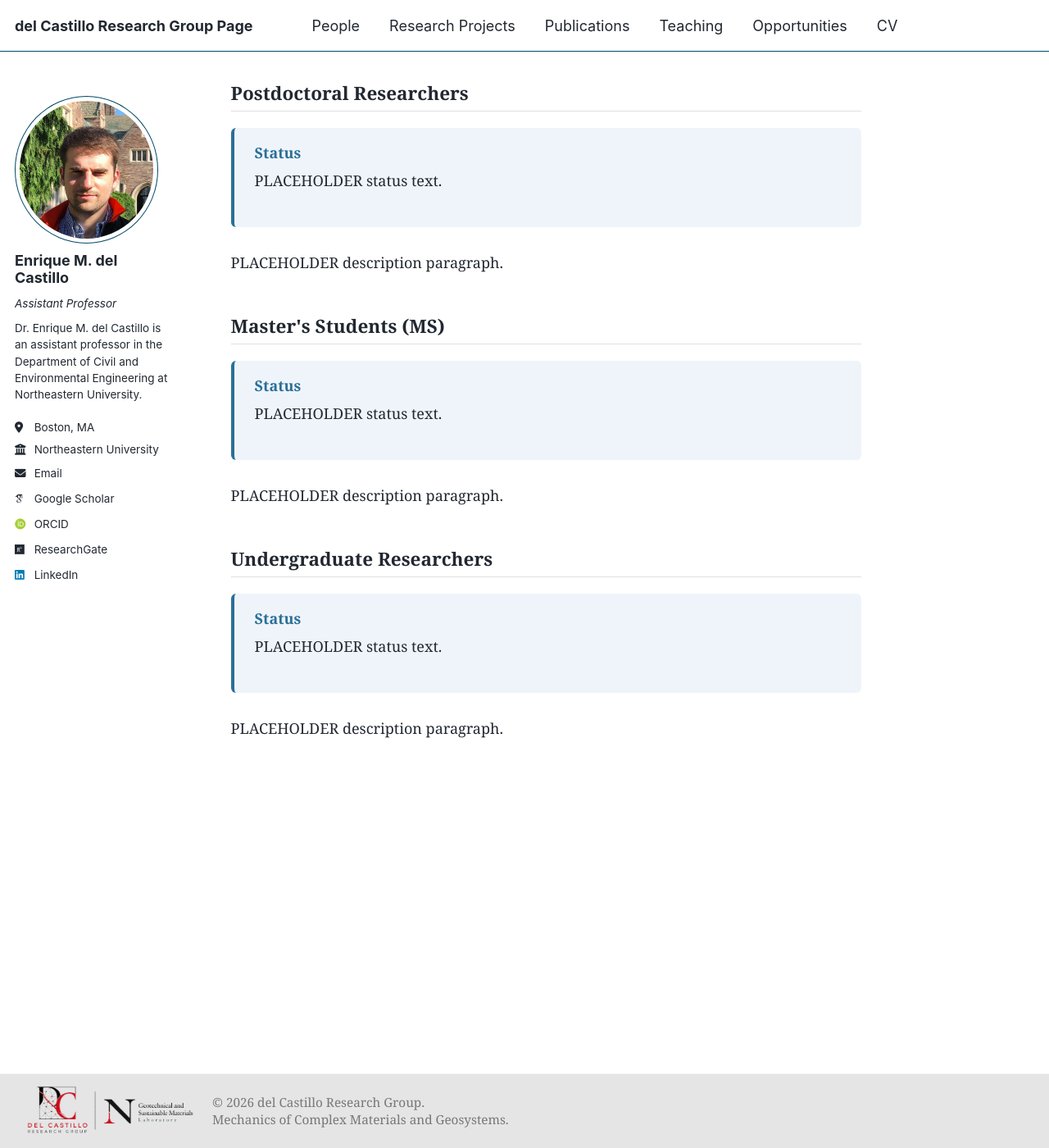
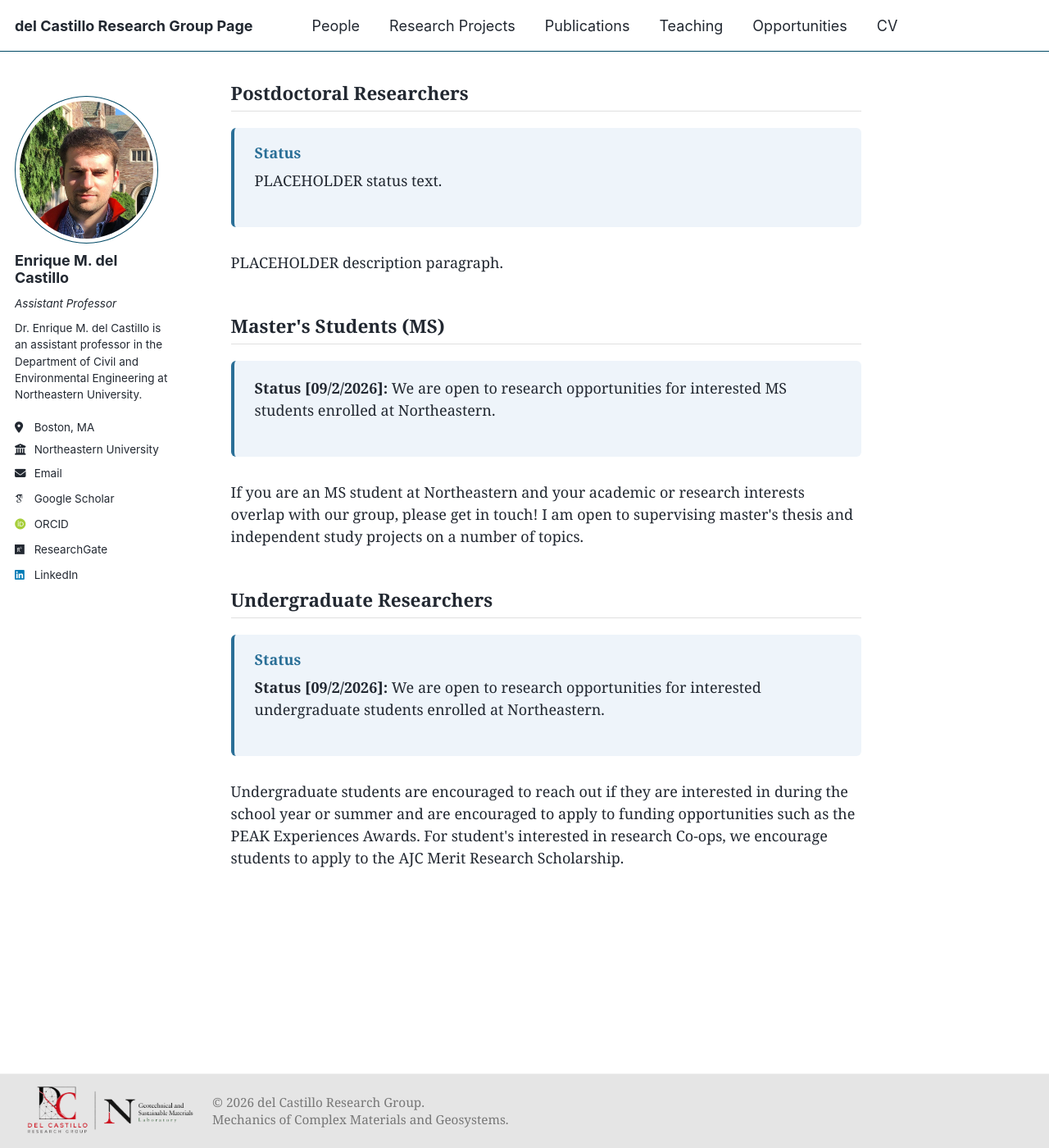
Before and after one commit to emdc19/emdcwebsite, a Jekyll site: the page built from _pages/opportunities.md, in a window 1280 px wide and 1400 px high, scrolled down 1097 px. Shown: the whole window at 82% size. Built offline with Jekyll 4.4.1, drawn with Linux system fonts in a browser that asks for light colours; some web fonts are replaced; a script that is not in the unit is left out.

Commit message:
Update opportunities.md

```diff
--- a/_pages/opportunities.md
+++ b/_pages/opportunities.md
@@ -28,17 +28,16 @@ author_profile: true
 <div class="opportunity-section">
 <h2>Master's Students (MS)</h2>
 <div class="opportunity-status">
-  <h3>Status</h3>
-  <p>PLACEHOLDER status text.</p>
+  <p><strong>Status [09/2/2026]:</strong> We are open to research opportunities for interested MS students enrolled at Northeastern.</p>
 </div>
-<p>PLACEHOLDER description paragraph.</p>
+<p>If you are an MS student at Northeastern and your academic or research interests overlap with our group, please get in touch! I am open to supervising master's thesis and independent study projects on a number of topics.</p>
 </div>
 
 <div class="opportunity-section">
 <h2>Undergraduate Researchers</h2>
 <div class="opportunity-status">
   <h3>Status</h3>
-  <p>PLACEHOLDER status text.</p>
+  <p><strong>Status [09/2/2026]:</strong> We are open to research opportunities for interested undergraduate students enrolled at Northeastern.</p>
 </div>
-<p>PLACEHOLDER description paragraph.</p>
+<p>Undergraduate students are encouraged to reach out if they are interested in during the school year or summer and are encouraged to apply to funding opportunities such as the PEAK Experiences Awards. For student's interested in research Co-ops, we encourage students to apply to the AJC Merit Research Scholarship. </p>
 </div>
```
